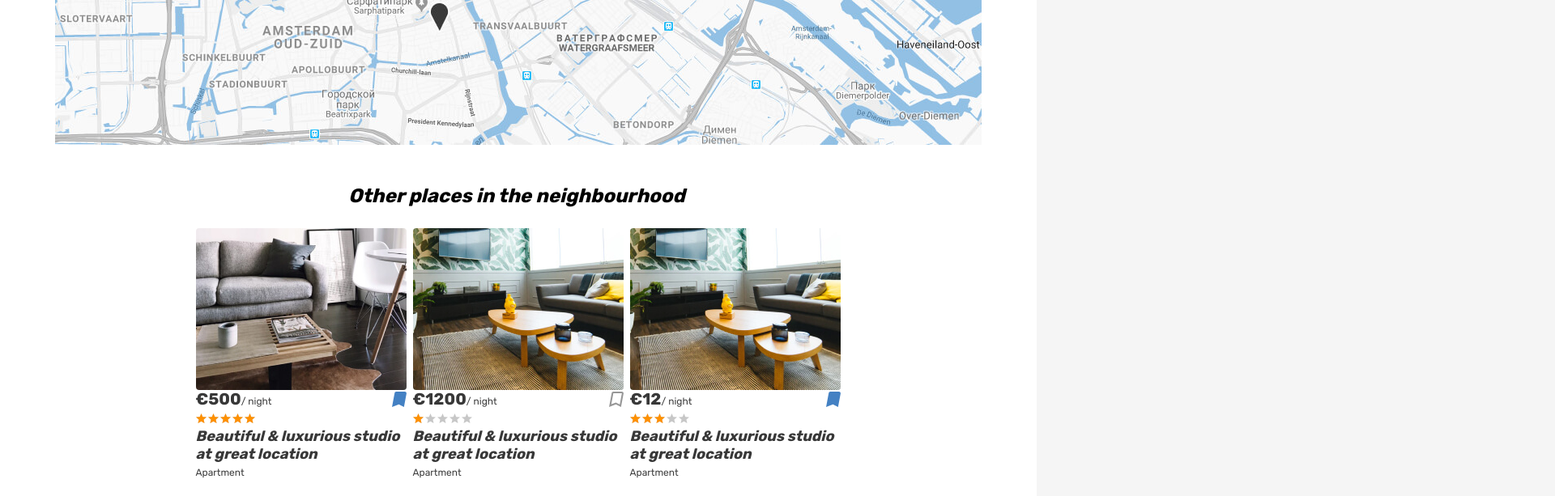
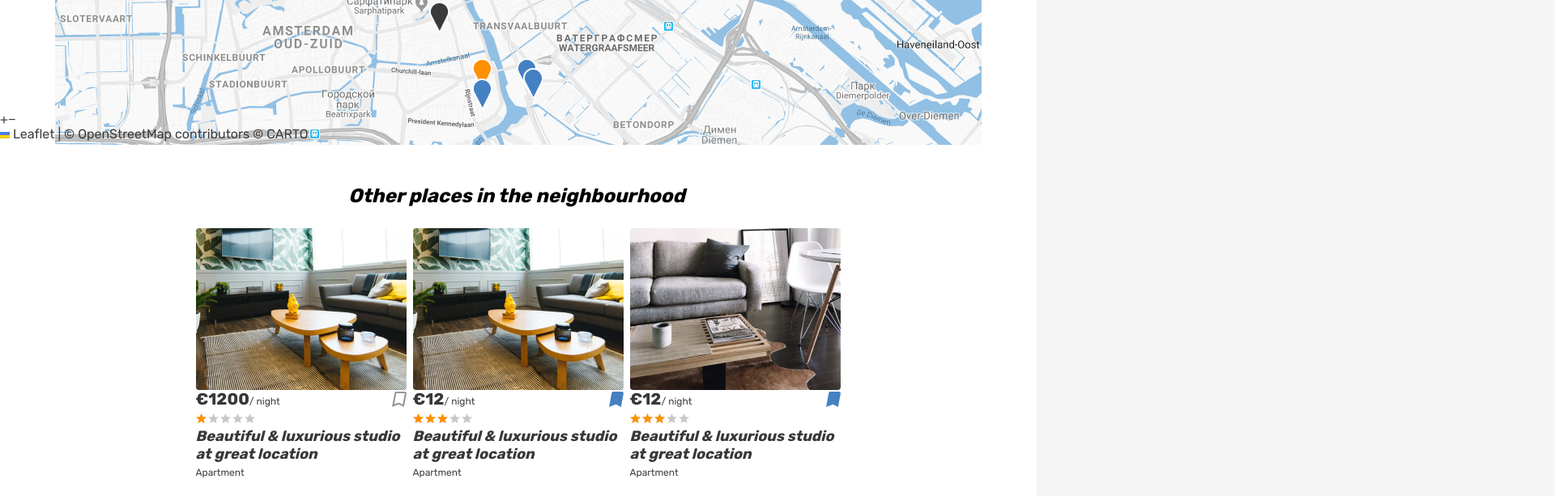
Before and after one commit to apgrayedd/1609269-six-cities-8, a React (Create React App) app in the folder project/: page /property/1 in a window 1280 px wide. Shown: the part 2200-2813 px from the top of the page at 81% size, 1920 px wide, since content can reach past the window. Built offline with nearby package versions, Linux system fonts and the light colour scheme.

Commit message:
Исправил ошибки

```diff
--- a/project/src/components/main/main.tsx
+++ b/project/src/components/main/main.tsx
@@ -14,8 +14,8 @@ type countPoints = {
 
 export default function Main({hostels, authorizationStatus}: countPoints): JSX.Element {
   const [selectedHostel, setSelectedHostel] = useState<Hostel | undefined>(undefined);
-  const onEnterFunction = (id?: number) => {
-    const currentPoint = hostels.find((hostel) => hostel.id === id);
+  const onEnterFunction = (value: Hostel | undefined) => {
+    const currentPoint = hostels.find((hostel) => value ?  hostel.id === value.id  : undefined);
     setSelectedHostel(currentPoint);
   };
 
--- a/project/src/components/map/map.tsx
+++ b/project/src/components/map/map.tsx
@@ -2,10 +2,11 @@ import {Icon, Marker} from 'leaflet';
 import { useRef, useEffect } from 'react';
 import useMap from '../../hooks/useMap';
 import { Hostel } from '../../types/hostel';
+import { getByKey } from '../../utils/common';
 
 type MapOptions = {
   hostels: Hostel[];
-  selectedHostel: Hostel | undefined;
+  selectedHostel: (Hostel | undefined)[] | Hostel | undefined;
 };
 
 const defaultCustomIcon = new Icon({
@@ -36,7 +37,10 @@ export default function Map({hostels, selectedHostel}: MapOptions): JSX.Element
 
         marker
           .setIcon(
-            selectedHostel !== undefined && hostel.id === selectedHostel.id
+            selectedHostel !== undefined && (
+              Array.isArray(selectedHostel)
+                ? getByKey(selectedHostel, 'id').includes(hostel.id)
+                : selectedHostel.id === hostel.id)
               ? currentCustomIcon
               : defaultCustomIcon,
           )
--- a/project/src/components/point/point-item.tsx
+++ b/project/src/components/point/point-item.tsx
@@ -5,7 +5,7 @@ import PointLink from './point-link';
 
 type pointOptions = {
   hostel: Hostel,
-  onEnterFunction?: (id?: number) => void,
+  onEnterFunction: (value: Hostel | undefined) => void,
 };
 
 export default function PointItem({hostel, onEnterFunction}: pointOptions): JSX.Element {
@@ -16,14 +16,14 @@ export default function PointItem({hostel, onEnterFunction}: pointOptions): JSX.
   const onEnterHandler = onEnterFunction
     ? (evt: MouseEvent) => {
       evt.preventDefault();
-      onEnterFunction(hostel.id);
+      onEnterFunction(hostel);
     }
     : undefined;
 
   const onLeaveHandler = onEnterFunction
     ? (evt: MouseEvent) => {
       evt.preventDefault();
-      onEnterFunction();
+      onEnterFunction(undefined);
     }
     : undefined;
 
--- a/project/src/components/point/point-list.tsx
+++ b/project/src/components/point/point-list.tsx
@@ -3,7 +3,7 @@ import PointItem from './point-item';
 
 type PointListOption = {
   hostels: Hostel[],
-  onEnterFunction: (id?: number) => void,
+  onEnterFunction: (value: Hostel | undefined) => void,
 };
 
 export default function PointList ({hostels,onEnterFunction}: PointListOption):  JSX.Element {
--- a/project/src/components/property/property-comment/property-comment-start-list.tsx
+++ b/project/src/components/property/property-comment/property-comment-start-list.tsx
@@ -1,4 +1,4 @@
-/* eslint-disable no-console */
+/* eslint-disable @typescript-eslint/no-unused-vars */
 import { nanoid } from '@reduxjs/toolkit';
 import { useState,FormEvent } from 'react';
 import { starsTitlesInReview } from '../../../const';
@@ -6,7 +6,6 @@ import PropertyCommentStarItem from './property-comment-star-item';
 
 export default function PropertyCommentStarList(): JSX.Element {
   const [starCount, setStar] = useState(0);
-  console.log(starCount);
   const setStarTemplate = (evt:FormEvent<HTMLInputElement>) => (
     setStar(parseInt((evt.target as HTMLInputElement).value, 10))
   );
--- /dev/null
+++ b/project/src/components/property/property-neighbourhood-list.tsx
@@ -0,0 +1,23 @@
+import { Hostel } from '../../types/hostel';
+import PointItem from '../point/point-item';
+
+type PropertyNeighbourhoodListOptions = {
+  hostels: Hostel[],
+  hostelInProperty: Hostel,
+  onEnterFunction: (value: Hostel | undefined) => void,
+}
+
+export default function PropertyNeighbourhoodList(
+  {hostels, onEnterFunction, hostelInProperty}:PropertyNeighbourhoodListOptions,
+):JSX.Element {
+  const hostelsOnNeighbourhood = hostels.filter((hostel) => hostel.id !== hostelInProperty.id);
+  const arrayPoints = hostelsOnNeighbourhood.map((hostel) => <PointItem hostel = {hostel} key = {hostel.id} onEnterFunction = {onEnterFunction}/>);
+  return (
+    <section className="near-places places">
+      <h2 className="near-places__title">Other places in the neighbourhood</h2>
+      <div className="near-places__list places__list">
+        {arrayPoints}
+      </div>
+    </section>
+  );
+}
--- a/project/src/components/property/property.tsx
+++ b/project/src/components/property/property.tsx
@@ -1,12 +1,13 @@
 /* eslint-disable jsx-a11y/img-redundant-alt */
 import { nanoid } from '@reduxjs/toolkit';
-import { useMemo } from 'react';
+import { useMemo, useState } from 'react';
 import { useParams } from 'react-router';
 import { AuthorizationStatus } from '../../const';
 import { Comment } from '../../types/comment';
 import { Hostel } from '../../types/hostel';
 import Header from '../header/header';
-import Point from '../point/point-item';
+import Map from '../map/map';
+import PropertyNeighbourhoodList from './property-neighbourhood-list';
 import PropertyReviews from './property-reviews/property-reviews';
 
 type propertyOptions = {
@@ -35,9 +36,9 @@ function propertyGalleryContainer(hostel: Hostel): JSX.Element{
 }
 
 export default function Property({hostels, comments, authorizationStatus}: propertyOptions): JSX.Element {
-  const arrayPoints = hostels.map((hostel) => <Point hostel = {hostel} key = {hostel.id} />);
   const {id} = useParams<{ id: string }>();
   const [hostelProperty] = hostels.filter((hostel) => hostel.id === parseInt(id, 10));
+  const [onEnterItem, setEnterItem] = useState<Hostel | undefined>(undefined);
   const favoriteClassName = `property__bookmark-button button ${hostelProperty.is_favorite &&
     'property__bookmark-button--active'}`;
   const raiting = useMemo(() => Math.round(hostelProperty.rating) * 20, [hostelProperty.rating]);
@@ -123,15 +124,12 @@ export default function Property({hostels, comments, authorizationStatus}: prope
               <PropertyReviews comments = {comments} authorizationStatus = {authorizationStatus}/>
             </div>
           </div>
-          <section className="property__map map" />
+          <section className="property__map map">
+            <Map hostels = {hostels} selectedHostel = {[hostelProperty, onEnterItem]}/>
+          </section>
         </section>
         <div className="container">
-          <section className="near-places places">
-            <h2 className="near-places__title">Other places in the neighbourhood</h2>
-            <div className="near-places__list places__list">
-              {arrayPoints}
-            </div>
-          </section>
+          <PropertyNeighbourhoodList hostelInProperty = {hostelProperty} hostels = {hostels} onEnterFunction = {setEnterItem}/>
         </div>
       </main>
     </div>
--- a/project/src/utils/common.ts
+++ b/project/src/utils/common.ts
@@ -1,6 +1,6 @@
 /* eslint-disable @typescript-eslint/explicit-module-boundary-types */
 /* eslint-disable @typescript-eslint/no-explicit-any */
-export const getByKey = (values: any, key: string) => values.map((item: any) => item[key]);
+export const getByKey = (values: any, key: string) => values.map((item: any) => item ? item[key] : false);
 
 export const getTitleList = (values: any, key: string) => {
   type resultType = {
```
